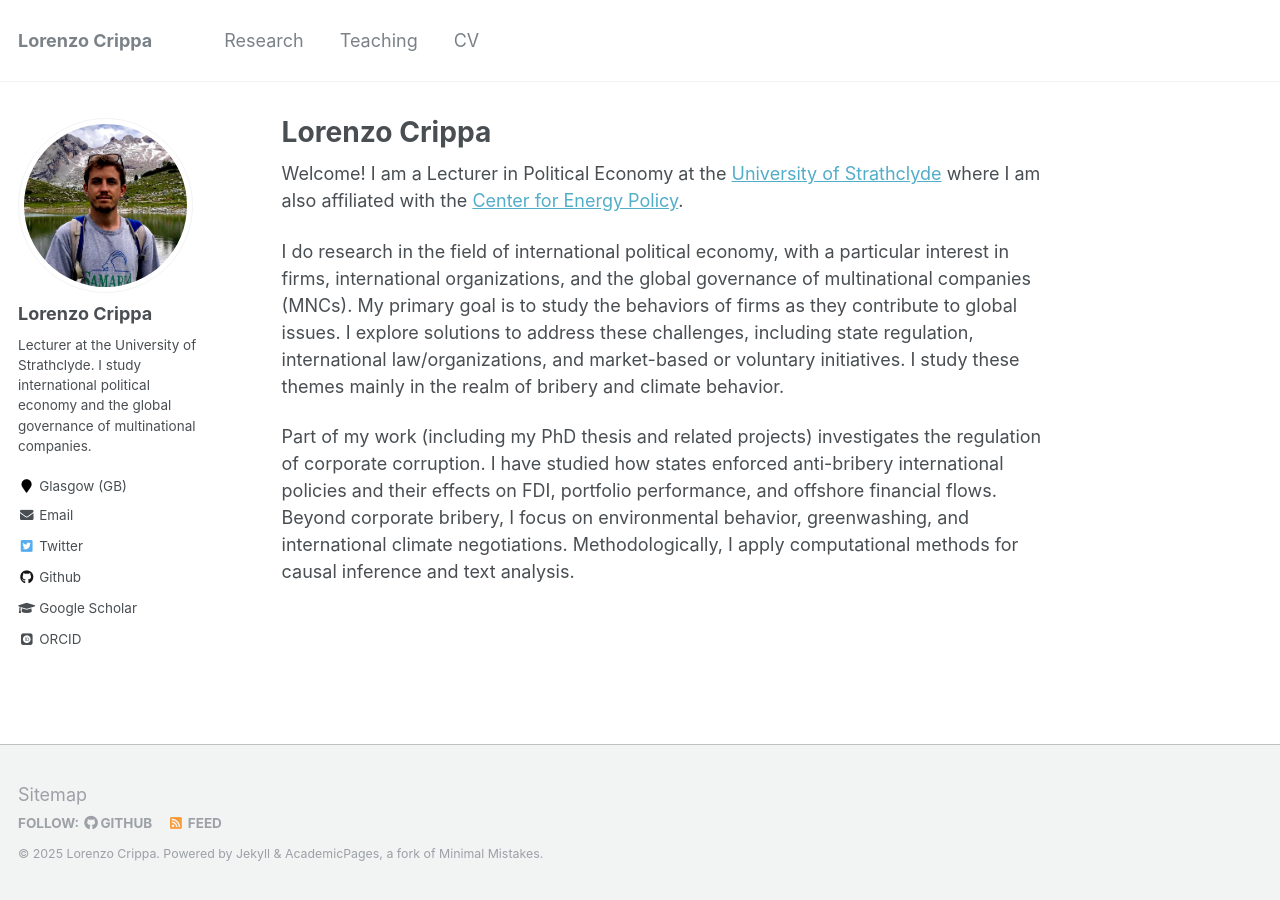
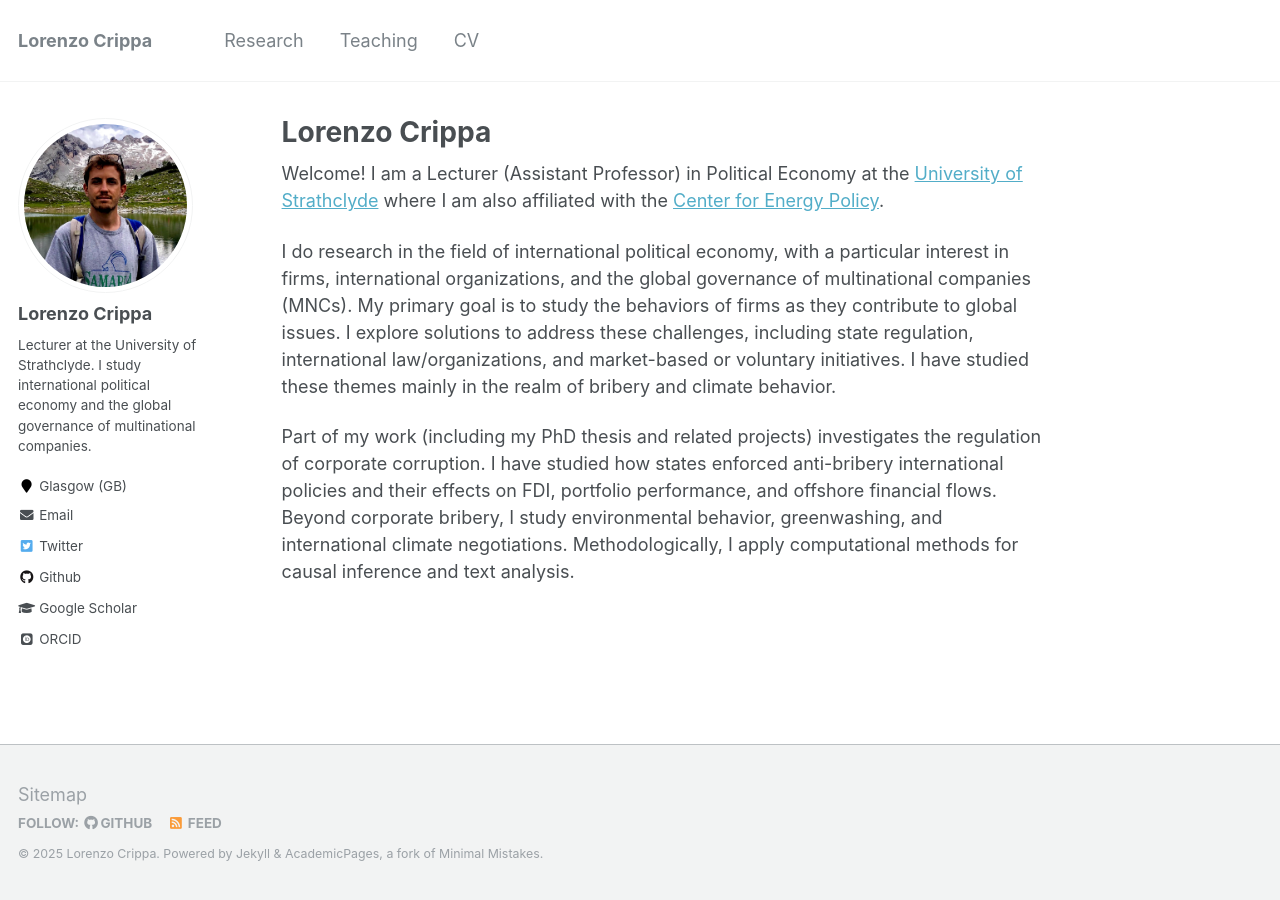
Before and after one commit to lorenzo-crippa/lorenzo-crippa.github.io, a Jekyll site: the page built from _pages/about.md, in a window 1280 px wide. Built offline with Jekyll 4.4.1, drawn with Linux system fonts in a browser that asks for light colours; some web fonts are replaced.

Commit message:
Update about.md

```diff
--- a/_pages/about.md
+++ b/_pages/about.md
@@ -7,8 +7,8 @@ redirect_from:
   - /about.html
 ---
 
-Welcome! I am a Lecturer in Political Economy at the [University of Strathclyde](https://pureportal.strath.ac.uk/en/persons/lorenzo-crippa) where I am also affiliated with the [Center for Energy Policy](https://www.strath.ac.uk/humanities/centreforenergypolicy/).
+Welcome! I am a Lecturer (Assistant Professor) in Political Economy at the [University of Strathclyde](https://pureportal.strath.ac.uk/en/persons/lorenzo-crippa) where I am also affiliated with the [Center for Energy Policy](https://www.strath.ac.uk/humanities/centreforenergypolicy/).
 
-I do research in the field of international political economy, with a particular interest in firms, international organizations, and the global governance of multinational companies (MNCs). My primary goal is to study the behaviors of firms as they contribute to global issues. I explore solutions to address these challenges, including state regulation, international law/organizations, and market-based or voluntary initiatives. I study these themes mainly in the realm of bribery and climate behavior.
+I do research in the field of international political economy, with a particular interest in firms, international organizations, and the global governance of multinational companies (MNCs). My primary goal is to study the behaviors of firms as they contribute to global issues. I explore solutions to address these challenges, including state regulation, international law/organizations, and market-based or voluntary initiatives. I have studied these themes mainly in the realm of bribery and climate behavior.
 
-Part of my work (including my PhD thesis and related projects) investigates the regulation of corporate corruption. I have studied how states enforced anti-bribery international policies and their effects on FDI, portfolio performance, and offshore financial flows. Beyond corporate bribery, I focus on environmental behavior, greenwashing, and international climate negotiations. Methodologically, I apply computational methods for causal inference and text analysis.
+Part of my work (including my PhD thesis and related projects) investigates the regulation of corporate corruption. I have studied how states enforced anti-bribery international policies and their effects on FDI, portfolio performance, and offshore financial flows. Beyond corporate bribery, I study environmental behavior, greenwashing, and international climate negotiations. Methodologically, I apply computational methods for causal inference and text analysis.
```
